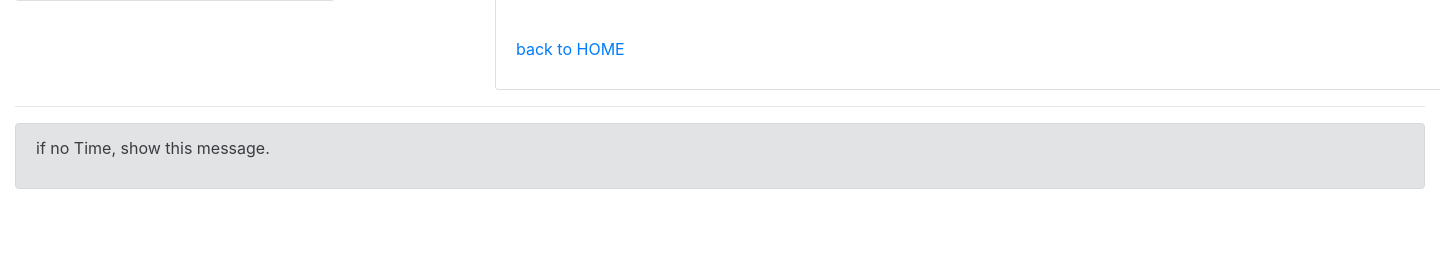
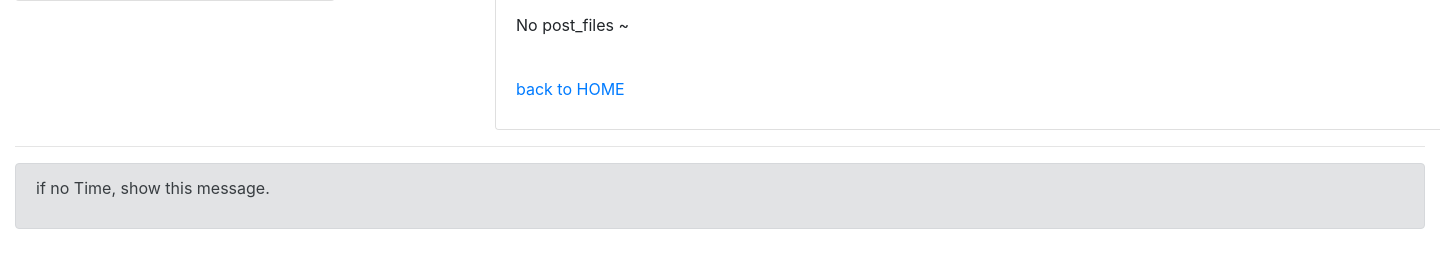
Before and after one commit to bessyhuang/django.demo_news, a Django app: template proj_news_blog/app_news_mainsite/templates/post.html in a window 1440 px wide. Shown: the part 316-584 px from the top of the page. Run offline with Django 3.2, Linux system fonts and the light colour scheme; the template is opened without the code that fills it, so the values that code supplies are empty; some libraries are stand-ins or nearby versions.

Commit message:
File Uploads (整合至models.py的class Post)

```diff
--- a/proj_news_blog/app_news_mainsite/admin.py
+++ b/proj_news_blog/app_news_mainsite/admin.py
@@ -3,6 +3,6 @@ from .models import Post
 
 # 自訂Post顯示方式之類別
 class PostAdmin(admin.ModelAdmin):
-    list_display = ('title','slug','pub_date')
+    list_display = ('title','slug','pub_date','post_files')
 
 admin.site.register(Post, PostAdmin)
--- a/proj_news_blog/app_news_mainsite/models.py
+++ b/proj_news_blog/app_news_mainsite/models.py
@@ -7,6 +7,10 @@ class Post(models.Model):
     body = models.TextField()
     pub_date = models.DateTimeField(default=timezone.now)
 
+    #當檔案透過管理者後台http://127.0.0.1:8000/admin上傳時, media/post_files資料夾會被自動建立。
+    #blank=True 可不上傳檔案;
+    post_files = models.FileField(upload_to='post_files/', blank=True)
+
     class Meta:
         ordering = ('-pub_date',)
 
--- a/proj_news_blog/app_news_mainsite/templates/post.html
+++ b/proj_news_blog/app_news_mainsite/templates/post.html
@@ -16,6 +16,13 @@
 	<ul class="list-group list-group-flush">
 		<li class="list-group-item">
 			<h3>Content:<br><br>{{ post.body | markdown}}</h3>
+
+			{% if post.post_files %}
+			<h3>post_files:</h3>
+			<img src="{{ post.post_files.url }}" width="70%">
+			{% else %}
+			<p>No post_files ~</p>
+			{% endif %}
 			<br>
 			<p><a href="/news_01">back to HOME</a></p>
 		</li>
--- a/proj_news_blog/app_news_mainsite/views.py
+++ b/proj_news_blog/app_news_mainsite/views.py
@@ -5,9 +5,11 @@ from datetime import datetime
 def news_01(request):
     posts = Post.objects.all()
     now = datetime.now()
+    post_lists = list()
     return render(request, 'index.html', locals())
 
 def showpost_news_01(request, slug):
+    #now = datetime.now()
     try:
         post = Post.objects.get(slug = slug)
         if post != None:
--- a/proj_news_blog/proj_news_blog/settings.py
+++ b/proj_news_blog/proj_news_blog/settings.py
@@ -127,3 +127,7 @@ STATIC_URL = '/static/'
 STATICFILES_DIRS = [
     os.path.join(BASE_DIR, 'static'),
 ]
+
+#upload
+MEDIA_URL = '/media/'
+MEDIA_ROOT = os.path.join(BASE_DIR, 'media') #will build a file 'media' in same level path as manage.py
--- a/proj_news_blog/proj_news_blog/urls.py
+++ b/proj_news_blog/proj_news_blog/urls.py
@@ -18,8 +18,16 @@ from django.urls import path, include
 
 from app_news_mainsite.views import news_01, showpost_news_01
 
+#upload
+from django.conf import settings
+from django.conf.urls.static import static
+
 urlpatterns = [
     path('admin/', admin.site.urls),
     path('news_01/', news_01),
     path('post/<slug:slug>/', showpost_news_01),
 ]
+
+#upload
+if settings.DEBUG:
+    urlpatterns += static(settings.MEDIA_URL, document_root=settings.MEDIA_ROOT)
```
Also changed, not shown: README.md, proj_news_blog/app_news_mainsite/migrations/0002_post_post_files.py (added), proj_news_blog/media/post_files/LadyLiar.jpg (added).
